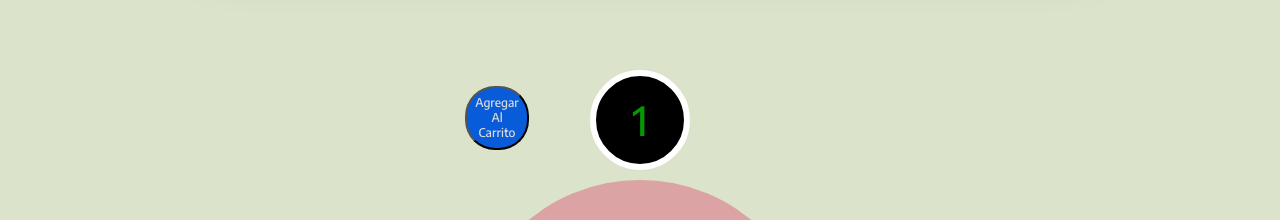
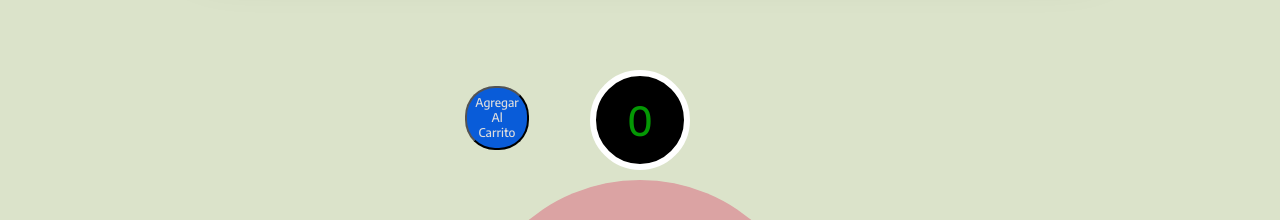
Before and after one commit to Julianqui/mueble-store, a React (Create React App) app: page / in a window 1280 px wide. Shown: the part 149-369 px from the top of the page. Built offline with nearby package versions, Linux system fonts and the light colour scheme.

Commit message:
ajuste valor

```diff
--- a/src/components/itemCount/itemCount.js
+++ b/src/components/itemCount/itemCount.js
@@ -7,7 +7,7 @@ export const ItemCount = ({stock, inicial, onAdd}) => {
 
 
     const actualizaCantidad = (add) => {
-        if ((stock >= count+add) && (0 <= count + add + add))
+        if ((stock >= count+add) && (0 <= count + add ))
             setCount(count+add);
             setStocks(count+add)
 
@@ -18,7 +18,7 @@ export const ItemCount = ({stock, inicial, onAdd}) => {
             alert(`Agregaste al carrito ${stocks} items`)
 
         } else {
-            alert(`No se acepta!! No agregaste nada. No podes agregar ${stocks} items.`)
+            alert(`No se acepta!! No agregaste nada. No podes agregar 0 items.`)
         }
     }
 
--- a/src/components/itemListContainer/itemListContainer.js
+++ b/src/components/itemListContainer/itemListContainer.js
@@ -13,7 +13,7 @@ export const ItemListContainer = ({greeting}) => {
             <h1 className='greeting'>{greeting}</h1>
 
 
-            <ItemCount inicial={1} stock={10}/>
+            <ItemCount inicial={0} stock={10}/>
 
             {/*<Item/>*/}
 
```
